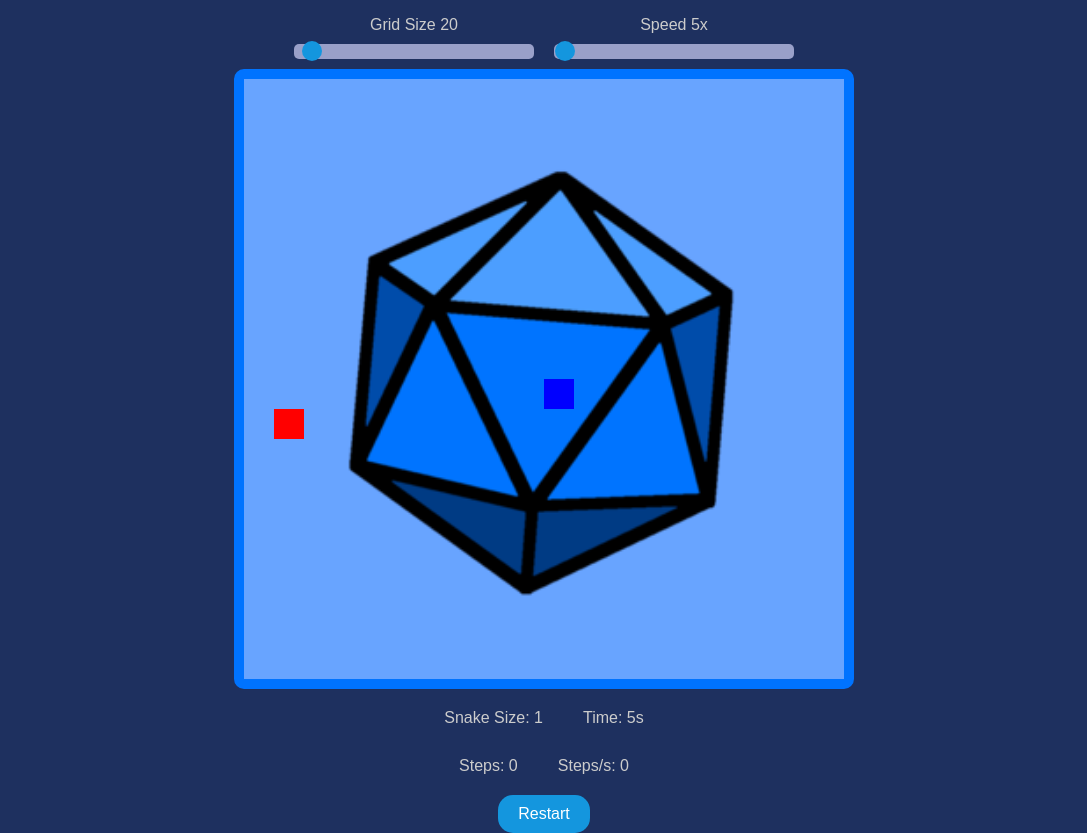
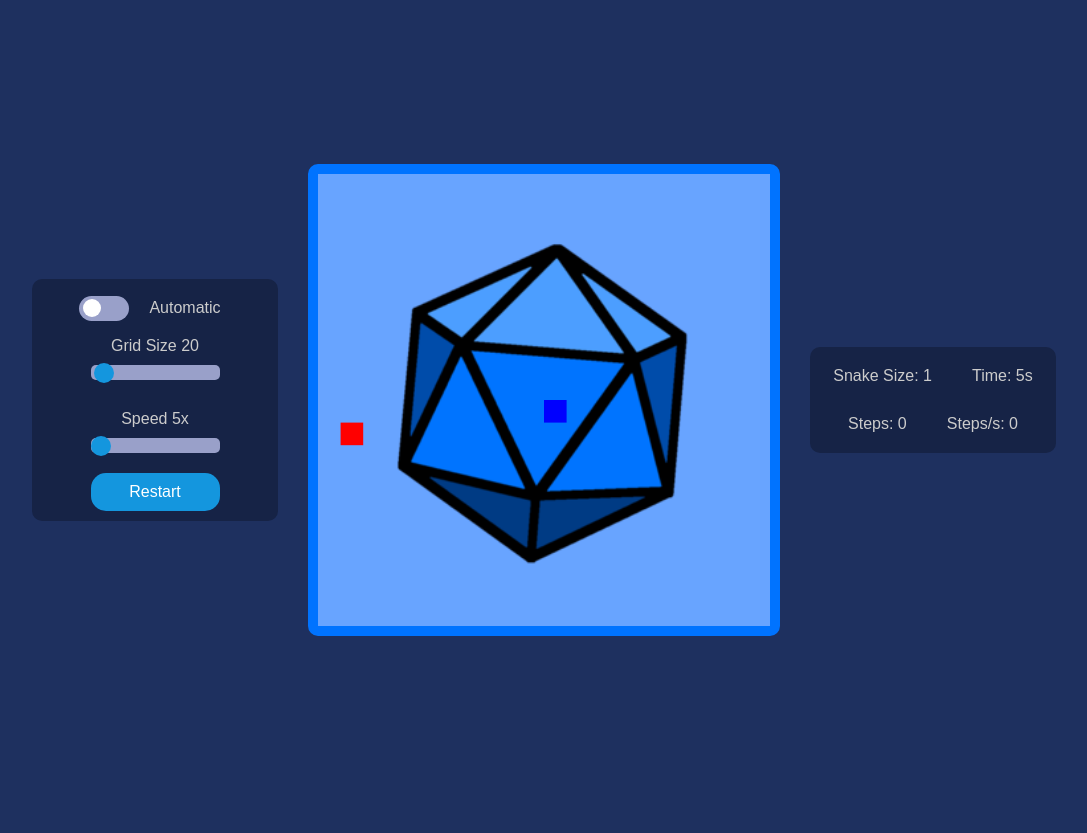
Before and after one commit to CaioPinho9/snake-game, a website with bundled scripts: page index.html in a window 1280 px wide. Shown: the whole page, without its empty margins (96-1183 px from the left). After the commit the page ends 800 px from the top, so only its background shows below. Built offline with nearby package versions, Linux system fonts and the light colour scheme.

Commit message:
refactor: appearance

```diff
--- a/index.html
+++ b/index.html
@@ -43,6 +43,7 @@
               title="Speed"
             />
           </div>
+          <button id="button" class="button" type="button">Restart</button>
         </div>
       </div>
       <div id="game-board-wrapper">
@@ -58,7 +59,6 @@
           <p id="steps">Steps: 0</p>
           <p id="stepsPerSecond">Steps/s: 0</p>
         </div>
-        <button id="button" class="button" type="button">Restart</button>
       </div>
     </div>
   </body>
--- a/style.css
+++ b/style.css
@@ -11,11 +11,11 @@ body {
 
 #game-container {
   display: flex;
-  flex-direction: column;
+  flex-direction: row;
   align-items: center;
-  width: 90%;
-  max-width: 800px;
+  margin: 10px;
   position: relative;
+  width: 80%;
 }
 
 #controls {
@@ -23,9 +23,11 @@ body {
   flex-direction: column;
   align-items: center;
   margin-bottom: 20px;
-  width: 100%;
-  max-width: 500px;
   margin: 0;
+  background-color: rgb(22, 35, 70);
+  padding: 10px;
+  border-radius: 10px;
+  width: 25%;
 }
 
 #mode-switch {
@@ -84,9 +86,9 @@ input:checked + .slider:before {
 
 #sliders {
   display: flex;
+  flex-direction: column;
   justify-content: center;
   gap: 20px;
-  width: 100%;
 }
 
 .sliderRange {
@@ -122,10 +124,9 @@ input:checked + .slider:before {
   display: flex;
   justify-content: center;
   align-items: center;
-  width: 100%;
-  max-width: 600px;
+  width: 50%;
   aspect-ratio: 1; /* Keeps the canvas square */
-  margin: 20px 0;
+  margin: 40px;
   position: relative; /* Allows stacking */
 }
 
@@ -157,13 +158,16 @@ canvas {
   flex-direction: column;
   align-items: center;
   gap: 10px;
-  width: 100%;
   margin: 0;
+  background-color: rgb(22, 35, 70);
+  padding: 10px;
+  border-radius: 10px;
+  width: 25%;
 }
-
 .status-group {
   display: flex;
   gap: 20px;
+  width: max-content;
   margin: 0;
 }
 
```
